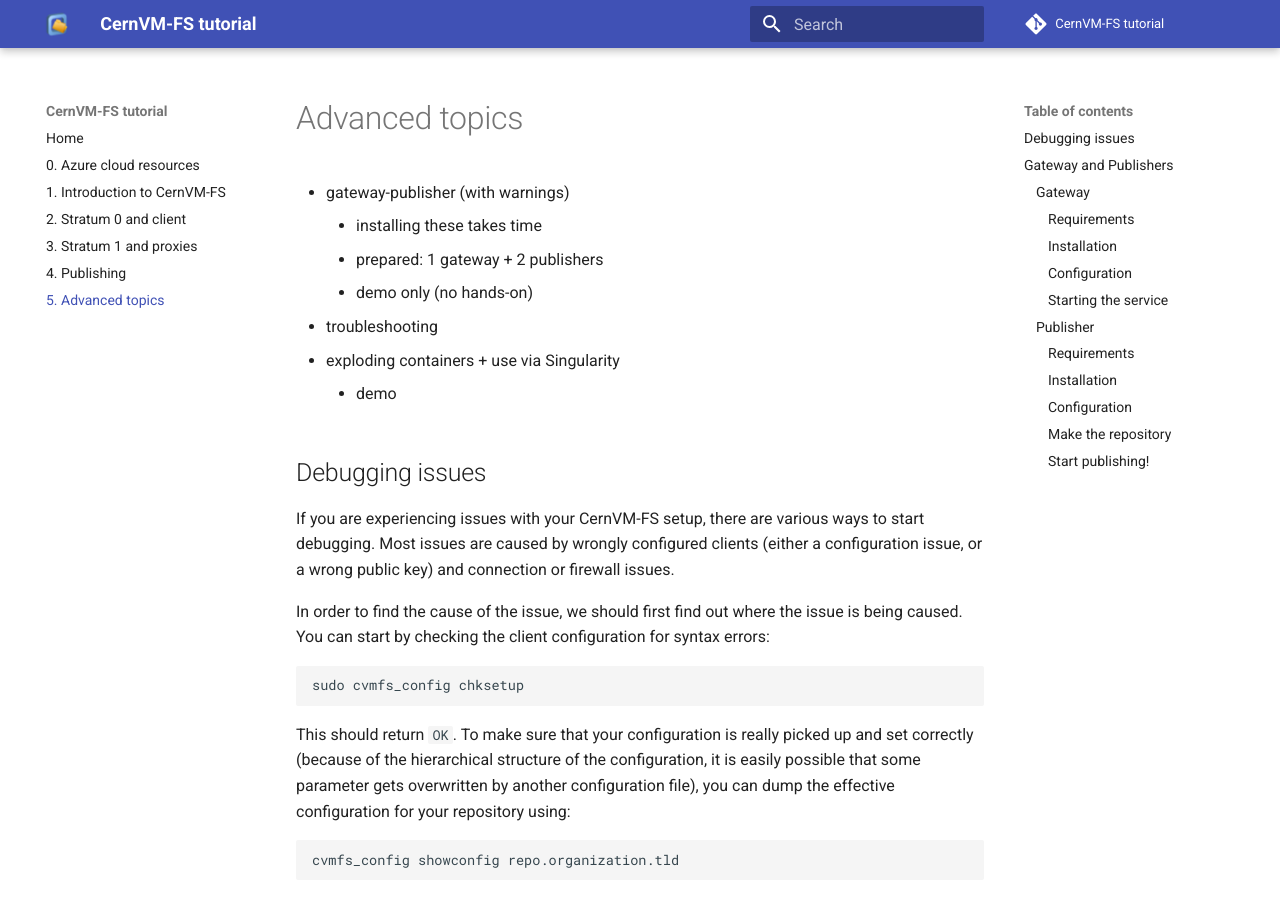
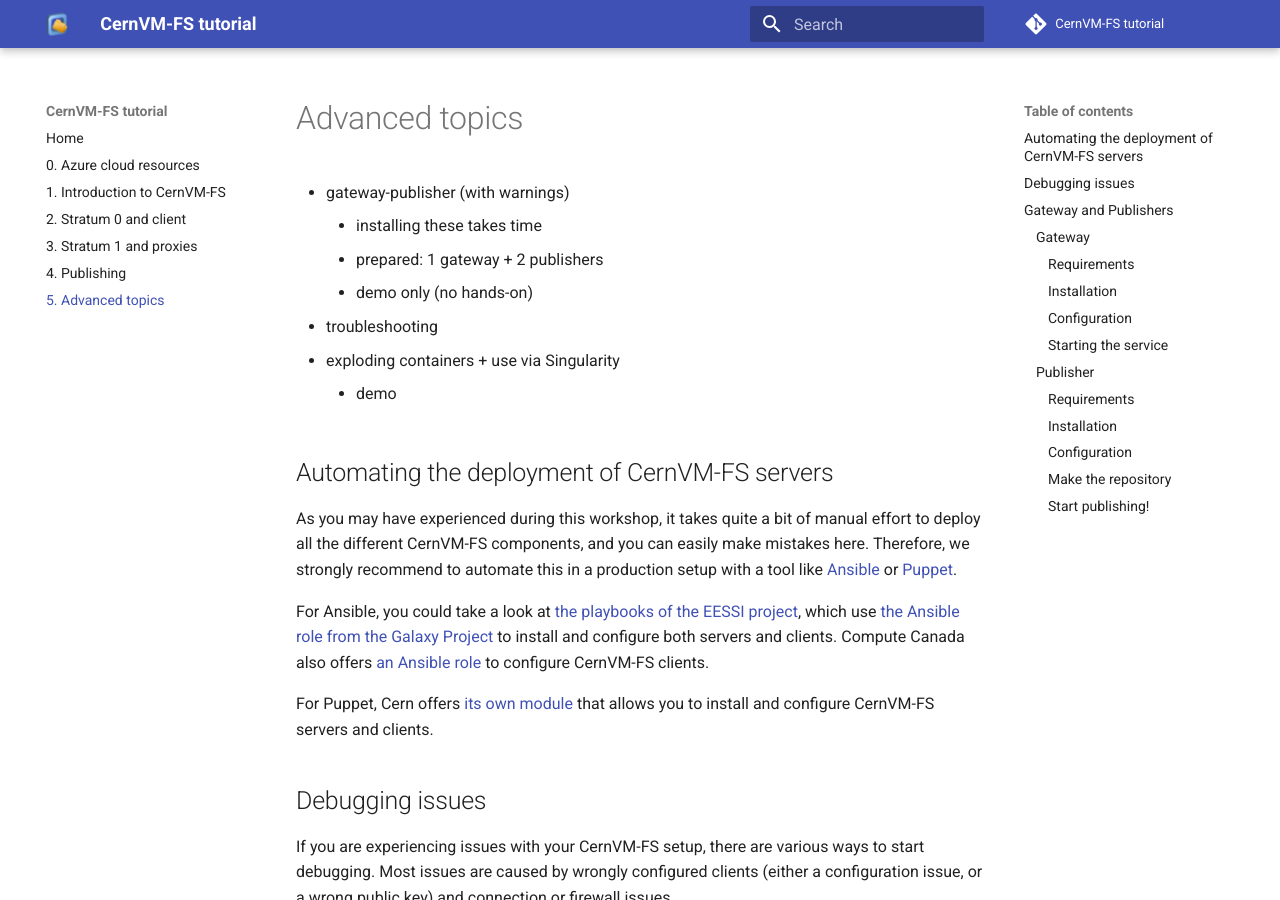
Before and after one commit to cvmfs-contrib/cvmfs-tutorial-2021, an MkDocs documentation site: the page built from docs/05_advanced.md, in a window 1280 px wide and 900 px high. Built offline with MkDocs 1.6.1 and Material for MkDocs 9.7.7, drawn with Linux system fonts in a browser that asks for light colours; comment, search, counter and statistics services are not loaded.

Commit message:
Add section about automation

```diff
--- a/docs/05_advanced.md
+++ b/docs/05_advanced.md
@@ -7,6 +7,16 @@
 - troubleshooting
 - exploding containers + use via Singularity
 	- demo
+
+## Automating the deployment of CernVM-FS servers
+As you may have experienced during this workshop, it takes quite a bit of manual effort to deploy all the different CernVM-FS components, and you can easily make mistakes here.
+Therefore, we strongly recommend to automate this in a production setup with a tool like [Ansible](https://www.ansible.com/) or [Puppet](https://puppet.com/).
+
+For Ansible, you could take a look at [the playbooks of the EESSI project](https://github.com/EESSI/filesystem-layer), which use [the Ansible role from the Galaxy Project](https://github.com/galaxyproject/ansible-cvmfs) to install and configure both servers and clients.
+Compute Canada also offers [an Ansible role](https://git.computecanada.ca/cc-cvmfs-public/ansible-cvmfs-client) to configure CernVM-FS clients.
+
+For Puppet, Cern offers [its own module](https://github.com/cvmfs/puppet-cvmfs) that allows you to install and configure CernVM-FS servers and clients.
+
 
 ## Debugging issues
 If you are experiencing issues with your CernVM-FS setup, there are various ways to start debugging.
```
